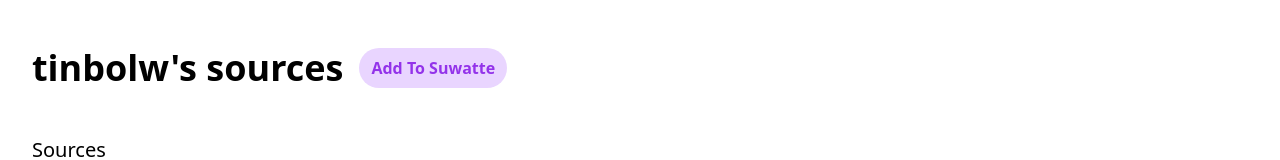
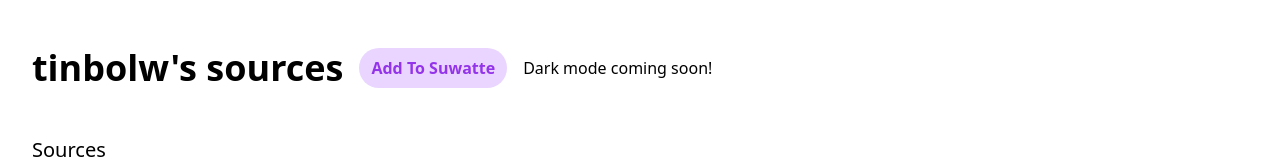
Before and after one commit to tinbolw/SuwatteSourceTest, a plain HTML site: page index.html in a window 1280 px wide. Shown: the top 160 px of the page. Drawn offline with Linux system fonts and the light colour scheme.

Commit message:
add disclaimer

```diff
--- a/index.html
+++ b/index.html
@@ -33,6 +33,7 @@
         class="px-3 py-2 text-md font-bold bg-purple-200 text-purple-600 rounded-full hidden sm:flex"
         >Add To Suwatte</a
       >
+      <h2>Dark mode coming soon!</h2>
     </div>
     <div class="py-4">
       <a
```
